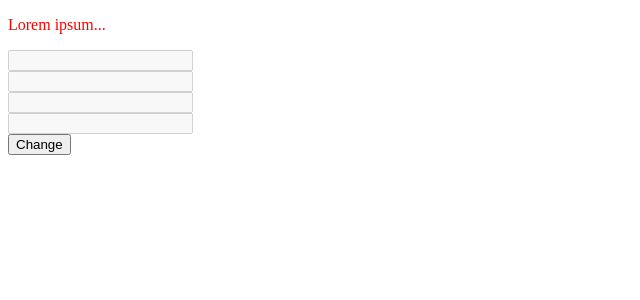
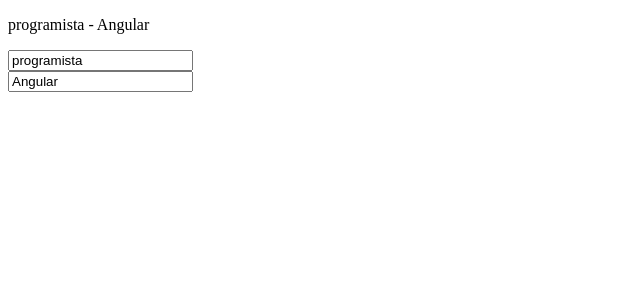
Before and after one commit to MateuszCzo/Angular, an Angular app in the folder angular-kurs/: page / in a window 1280 px wide. Shown: the top 300 px of the page, without its empty margins (0-640 px from the left). Built offline with nearby package versions, Linux system fonts and the light colour scheme.

Commit message:
Data binding - property i event binding

```diff
--- a/angular-kurs/src/app/app.component.html
+++ b/angular-kurs/src/app/app.component.html
@@ -1,20 +1,9 @@
 <div>
 
-  <p [className]="colorClass">Lorem ipsum...</p>
+  <p>{{ proffesion }} - {{ skill }}</p>
 
-  <input [disabled]="isDisabled" (focus)="onFocus()">
+  <input [value]="proffesion" (input)="saveP($event)">
   <br>
-
-  <input [disabled]="isDisabled" (click)="onClick($event)">
-  <br>
-
-  <input [disabled]="isDisabled" (mousemove)="onMouseMove($event)">
-  <br>
-
-  {{ errorText }}
-  <input [disabled]="isDisabled" (paste)="onPaste($event)">
-  <br>
-
-  <button (click)="change()">Change</button>
+  <input [value]="skill" (input)="saveS($event)">
 
 </div>
--- a/angular-kurs/src/app/app.component.ts
+++ b/angular-kurs/src/app/app.component.ts
@@ -6,28 +6,18 @@
   styleUrls: ['./app.component.css']
 })
 export class AppComponent {
-  isDisabled = true;
-  colorClass = 'color';
-  errorText = '';
+    proffesion = 'programista';
+    skill = 'Angular';
 
-  onFocus() {
-    this.colorClass = 'color2';
-  }
+    constructor() {
+    }
 
-  onClick(event: MouseEvent | KeyboardEvent) {
-    console.log(event);
-  }
+    saveP(event : any) {
+      this.proffesion = event.target.value;
+    }
 
-  onMouseMove(event: MouseEvent) {
-    console.log(event.clientX + ' ' + event.clientY);
-  }
+    saveS(event : any) {
+      this.skill = event.target.value;
+    }
 
-  onPaste(event: ClipboardEvent) {
-    console.log(event);
-    this.errorText = 'do not paste';
-  }
-
-  change() {
-    this.isDisabled = !this.isDisabled;
-  }
 }
```
